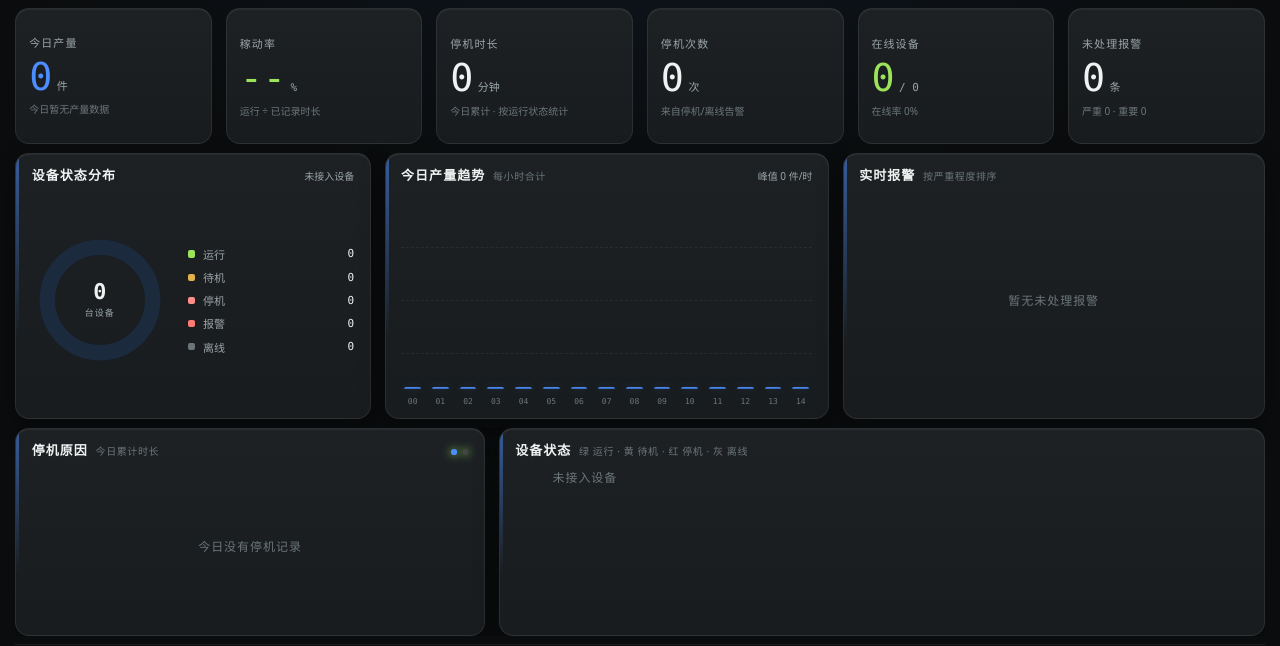
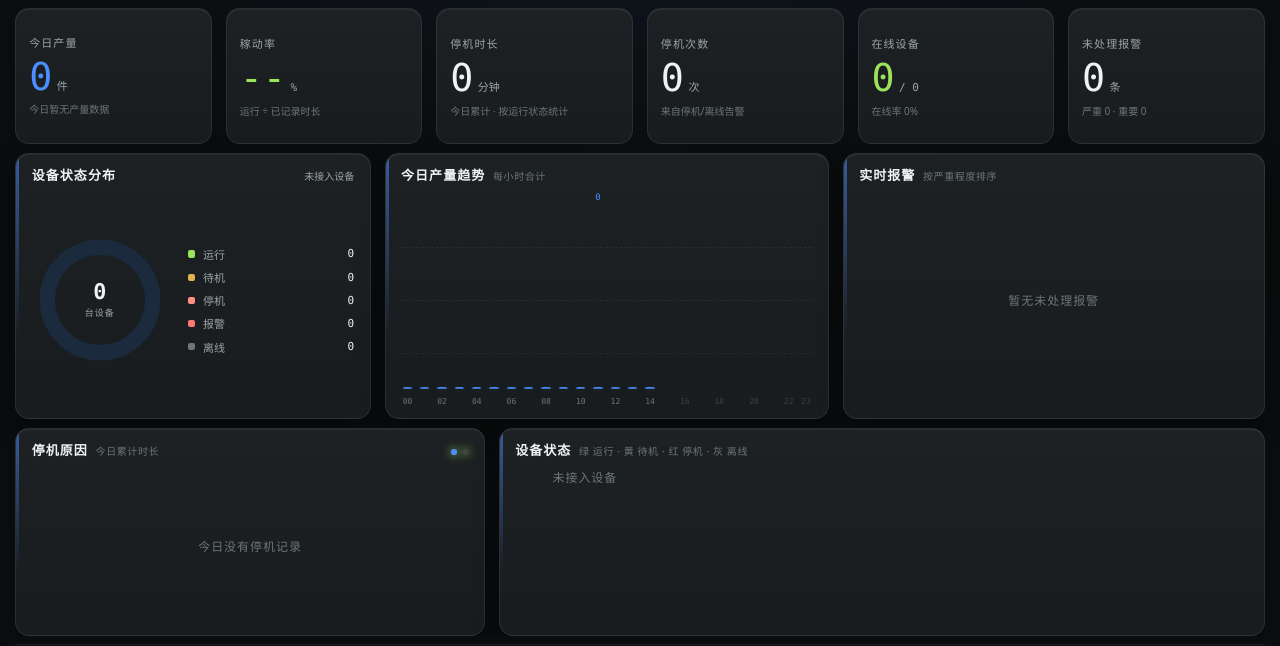
Before and after one commit to ZhuangRenyang/KnowFab-SIRP, a Spring Boot app: page /screen.html in a window 1280 px wide. Shown: the part 98-744 px from the top of the page. Run offline with Spring Boot 4, Linux system fonts and the light colour scheme; data comes from the database, SQL or seed files in the repository; data that the repository does not hold is empty; some of the project's set-up classes (security, data sources, template engines, error pages and the like) are left out, and stand-ins take their place.

Commit message:
feat(screen): 今日产量趋势补全 24 小时轴
- 图表固定 24 个槽位（00~23 时），未到的小时显示淡化空槽，一眼看出今天进度
- 当前小时高亮并显示数值，峰值柱保持绿色标识
- 刻度标签隔一个显示（偶数小时）并补 23 时，24 格不互相压
- 标题右侧峰值说明仅在有数据时显示

```diff
--- a/src/main/resources/static/screen.html
+++ b/src/main/resources/static/screen.html
@@ -169,6 +169,9 @@
   .bar .n{position:absolute;top:-.2vh;font-size:clamp(9px,.62vw,12px);color:var(--muted);
           font-family:var(--num);opacity:0}
   .bar.hl .n{opacity:1;color:var(--accent)}
+  /* 24 小时制整轴：未到的小时留空槽，看得出今天进度到哪 */
+  .bar.future .fill{min-height:0;background:rgba(255,255,255,.05);box-shadow:none}
+  .bar.future .h{opacity:.4}
 
   /* 报警列表 */
   .alarms{flex:1;overflow:hidden;display:flex;flex-direction:column;gap:.7vh;min-height:0;
@@ -558,26 +561,35 @@
   box.innerHTML = '<div class="gridline" style="top:25%"></div>' +
                   '<div class="gridline" style="top:50%"></div>' +
                   '<div class="gridline" style="top:75%"></div>';
-  if (!hours.length){
+  // 固定 24 小时轴（00~23 时）：没到的小时留空槽，一眼看出今天进度
+  const map = {};
+  for (const h of (hours || [])){
+    const hh = parseInt(h.h, 10);
+    if (!isNaN(hh)) map[hh] = h.output || 0;
+  }
+  const vals = Object.values(map);
+  const peak = vals.length ? Math.max(...vals) : 0;
+  chartMax = Math.max(1, peak);
+  const nowH = new Date().getHours();
+  if (!vals.length){
     box.innerHTML += '<div class="empty" style="position:absolute;inset:0">今日暂无产量数据</div>';
-    return;
   }
-  chartMax = Math.max(1, ...hours.map(h => h.output || 0));
-  const peak = Math.max(...hours.map(h => h.output || 0));
-  const lastIdx = hours.length - 1;
-
-  hours.forEach((h, i) => {
-    const pct = (h.output || 0) / chartMax * 100;
+  for (let i = 0; i < 24; i++){
+    const has = Object.prototype.hasOwnProperty.call(map, i);
+    const out = has ? map[i] : 0;
+    const pct = out / chartMax * 100;
     const div = document.createElement('div');
-    div.className = 'bar' + (h.output === peak && peak > 0 ? ' tall' : '') +
-                    (i === lastIdx ? ' hl' : '');
+    div.className = 'bar' + (has && peak > 0 && out === peak ? ' tall' : '') +
+                    (i === nowH ? ' hl' : '') + (has ? '' : ' future');
+    // 偶数小时显示刻度，23 时补上，避免 24 个标签互相压
+    const label = (i % 2 === 0) ? String(i).padStart(2, '0') : (i === 23 ? '23' : '');
     div.innerHTML =
-      `<span class="n">${h.output || ''}</span>` +
-      `<div class="fill" style="height:${pct}%"></div>` +
-      `<span class="h">${h.h}</span>`;
+      `<span class="n">${has ? out : ''}</span>` +
+      `<div class="fill" style="height:${has ? pct : 0}%"></div>` +
+      `<span class="h">${label}</span>`;
     box.appendChild(div);
-  });
-  $('chart-note').textContent = '峰值 ' + num(peak) + ' 件/时';
+  }
+  $('chart-note').textContent = peak ? ('峰值 ' + num(peak) + ' 件/时') : '';
 }
 
 let alarmAll = [], alarmPage = 0, ALARM_PER_PAGE = 6;
```
